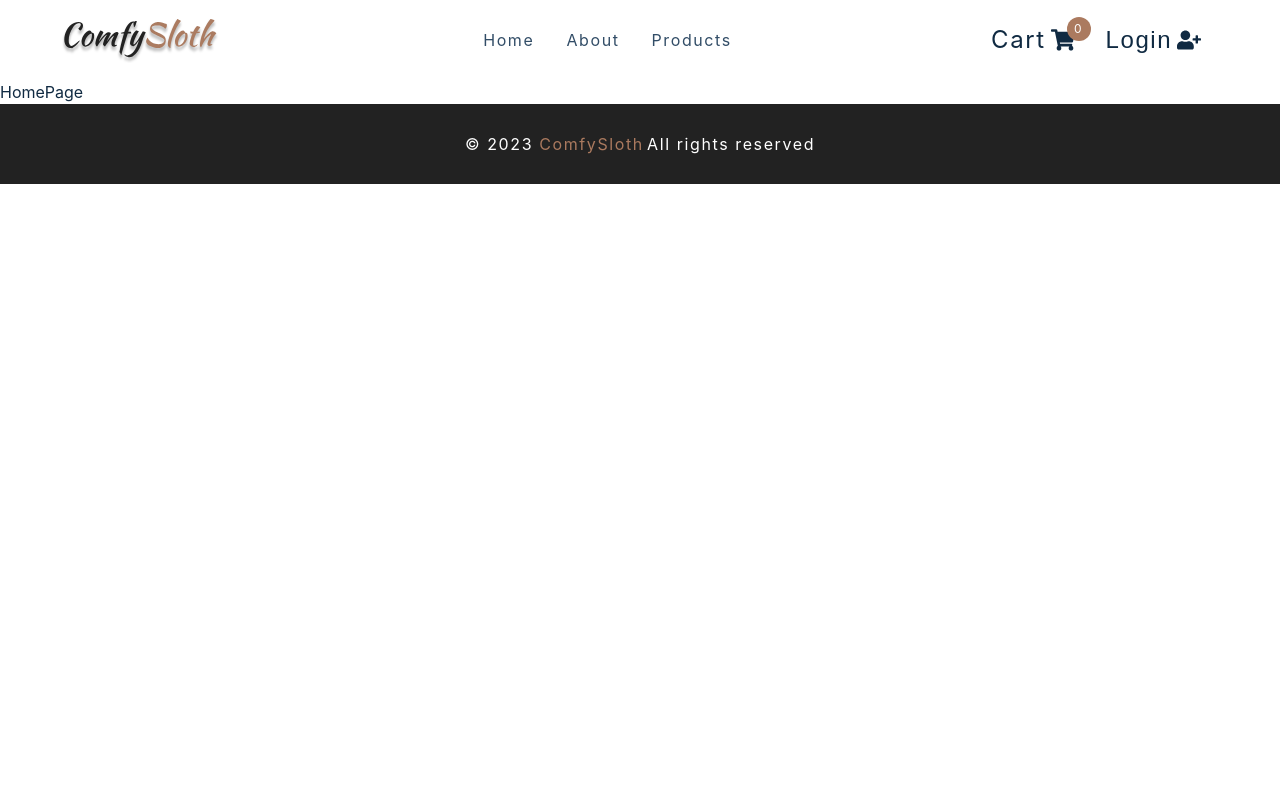
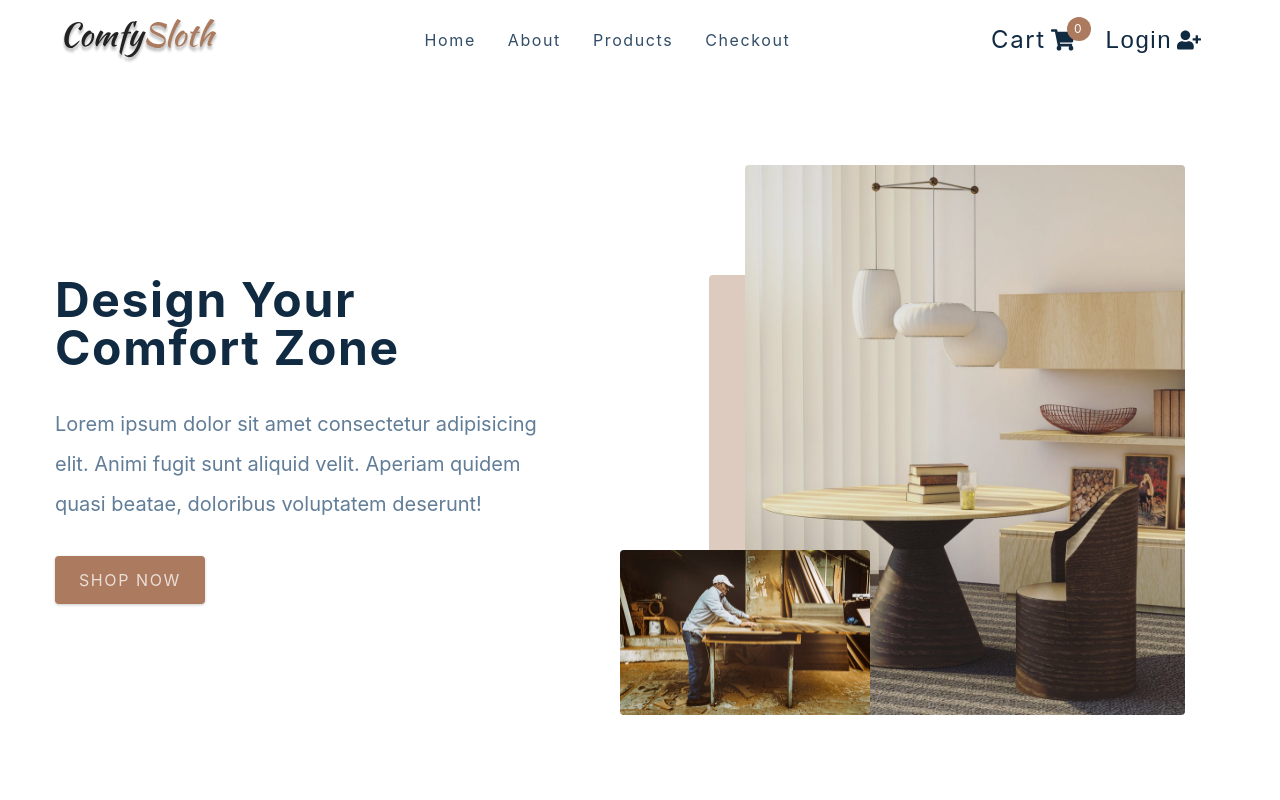
Before and after one commit to krsmanovic013/ecommerce-shop, a React (Create React App) app: page / in a window 1280 px wide. Shown: the top 800 px of the page. Built offline with nearby package versions, Linux system fonts and the light colour scheme.

Commit message:
homepage finished

```diff
--- a/src/components/Contact.jsx
+++ b/src/components/Contact.jsx
@@ -1,4 +1,95 @@
+import styled from "styled-components";
+
 const Contact = () => {
-  return <div>Contact</div>;
+  return (
+    <Wrapper>
+      <div className="section-center">
+        <h3>Join our newsletter and get 20% off</h3>
+        <div className="content">
+          <p>
+            Lorem, ipsum dolor sit amet consectetur adipisicing elit. Suscipit
+            perferendis, quaerat repellat eaque fugiat consequatur vel beatae
+            quis blanditiis voluptas.
+          </p>
+          <form className="contact-form">
+            <input
+              type="email"
+              className="form-input"
+              placeholder="enter email"
+            />
+            <button type="submit" className="submit-btn">
+              subscribe
+            </button>
+          </form>
+        </div>
+      </div>
+    </Wrapper>
+  );
 };
+
+const Wrapper = styled.section`
+  padding: 5rem 0;
+  h3 {
+    text-transform: none;
+  }
+  p {
+    line-height: 2;
+    max-width: 45em;
+    color: var(--clr-grey-5);
+  }
+  .contact-form {
+    width: 90vw;
+    max-width: 500px;
+    display: grid;
+    grid-template-columns: 1fr auto;
+  }
+
+  .form-input,
+  .submit-btn {
+    font-size: 1rem;
+    padding: 0.5rem 1rem;
+    border: 2px solid var(--clr-black);
+  }
+  .form-input {
+    border-right: none;
+    color: var(--clr-grey-3);
+    border-top-left-radius: var(--radius);
+    border-bottom-left-radius: var(--radius);
+  }
+  .submit-btn {
+    border-top-right-radius: var(--radius);
+    border-bottom-right-radius: var(--radius);
+  }
+  .form-input::placeholder {
+    color: var(--clr-black);
+    text-transform: capitalize;
+  }
+  .submit-btn {
+    background: var(--clr-primary-5);
+    text-transform: capitalize;
+    letter-spacing: var(--spacing);
+    cursor: pointer;
+    transition: var(--transition);
+    color: var(--clr-black);
+  }
+  .submit-btn:hover {
+    color: var(--clr-white);
+  }
+  @media (min-width: 992px) {
+    .content {
+      display: grid;
+      grid-template-columns: 1fr 1fr;
+      align-items: center;
+      gap: 8rem;
+      margin-top: 2rem;
+    }
+    p {
+      margin-bottom: 0;
+    }
+  }
+  @media (min-width: 1280px) {
+    padding: 15rem 0;
+  }
+`;
+
 export default Contact;
--- a/src/components/Hero.jsx
+++ b/src/components/Hero.jsx
@@ -1,4 +1,93 @@
+import styled from "styled-components";
+import { Link } from "react-router-dom";
+import heroBcg from "../assets/hero-bcg.jpeg";
+import heroBcg2 from "../assets/hero-bcg-2.jpeg";
+
 const Hero = () => {
-  return <div>Hero</div>;
+  return (
+    <Wrapper className="section-center">
+      <article className="content">
+        <h1>
+          design your <br />
+          comfort zone
+        </h1>
+        <p>
+          Lorem ipsum dolor sit amet consectetur adipisicing elit. Animi fugit
+          sunt aliquid velit. Aperiam quidem quasi beatae, doloribus voluptatem
+          deserunt!
+        </p>
+        <Link to="/products" className="btn hero-btn">
+          shop now
+        </Link>
+      </article>
+      <article className="img-container">
+        <img src={heroBcg} alt="hero" className="main-img" />
+        <img src={heroBcg2} alt="image" className="accent-img" />
+      </article>
+    </Wrapper>
+  );
 };
+
+const Wrapper = styled.section`
+  min-height: 60vh;
+  display: grid;
+  place-items: center;
+  .img-container {
+    display: none;
+  }
+
+  p {
+    line-height: 2;
+    max-width: 45em;
+    margin-bottom: 2rem;
+    color: var(--clr-grey-5);
+    font-size: 1rem;
+  }
+  @media (min-width: 992px) {
+    height: calc(100vh - 5rem);
+    grid-template-columns: 1fr 1fr;
+    gap: 8rem;
+    h1 {
+      margin-bottom: 2rem;
+    }
+    p {
+      font-size: 1.25rem;
+    }
+    .hero-btn {
+      padding: 0.75rem 1.5rem;
+      font-size: 1rem;
+    }
+    .img-container {
+      display: block;
+      position: relative;
+    }
+    .main-img {
+      width: 100%;
+      height: 550px;
+      position: relative;
+      border-radius: var(--radius);
+      display: block;
+      object-fit: cover;
+    }
+    .accent-img {
+      position: absolute;
+      bottom: 0;
+      left: 0;
+      width: 250px;
+      transform: translateX(-50%);
+      border-radius: var(--radius);
+    }
+    .img-container::before {
+      content: "";
+      position: absolute;
+      width: 10%;
+      height: 80%;
+      background: var(--clr-primary-9);
+      bottom: 0%;
+      left: -8%;
+      border-radius: var(--radius);
+    }
+  }
+`;
+
 export default Hero;
--- a/src/components/NavBar.jsx
+++ b/src/components/NavBar.jsx
@@ -30,6 +30,9 @@ const NavBar = () => {
               <Link to={url}>{text}</Link>
             </li>
           ))}
+          <li>
+            <Link to="checkout">checkout</Link>
+          </li>
         </ul>
         <CartButtons />
       </div>
--- a/src/components/PageHero.jsx
+++ b/src/components/PageHero.jsx
@@ -1,4 +1,34 @@
-const PageHero = () => {
-  return <div>PageHero</div>;
+import styled from "styled-components";
+import { Link } from "react-router-dom";
+
+const PageHero = ({ title }) => {
+  return (
+    <Wrapper>
+      <div className="section-center">
+        <h3>
+          <Link to="/">Home</Link>/ {title}
+        </h3>
+      </div>
+    </Wrapper>
+  );
 };
+
+const Wrapper = styled.section`
+  background: var(--clr-primary-10);
+  width: 100%;
+  min-height: 20vh;
+  display: flex;
+  align-items: center;
+
+  color: var(--clr-primary-1);
+  a {
+    color: var(--clr-primary-3);
+    padding: 0.5rem;
+    transition: var(--transition);
+  }
+  a:hover {
+    color: var(--clr-primary-1);
+  }
+`;
+
 export default PageHero;
--- a/src/components/Services.jsx
+++ b/src/components/Services.jsx
@@ -1,4 +1,97 @@
+import styled from "styled-components";
+import { services } from "../utils/constants";
+
 const Services = () => {
-  return <div>Services</div>;
+  return (
+    <Wrapper>
+      <div className="section-center">
+        <article className="header">
+          <h3>
+            custom furniture <br />
+            built only for you
+          </h3>
+          <p>
+            Lorem ipsum dolor sit amet consectetur adipisicing elit. Odit
+            ratione reprehenderit, magnam consectetur dolorum harum laborum
+            neque error. Possimus, itaque.
+          </p>
+        </article>
+        <div className="services-center">
+          {services.map((a) => (
+            <article key={a.id} className="service">
+              <span className="icon">{a.icon}</span>
+              <h4>{a.title}</h4>
+              <p>{a.text}</p>
+            </article>
+          ))}
+        </div>
+      </div>
+    </Wrapper>
+  );
 };
+
+const Wrapper = styled.section`
+  h3,
+  h4 {
+    color: var(--clr-primary-1);
+  }
+  padding: 5rem 0;
+
+  background: var(--clr-primary-10);
+
+  .header h3 {
+    margin-bottom: 2rem;
+  }
+  p {
+    margin-bottom: 0;
+    line-height: 1.8;
+    color: var(--clr-primary-3);
+  }
+  .services-center {
+    margin-top: 4rem;
+    display: grid;
+    gap: 2.5rem;
+  }
+  .service {
+    background: var(--clr-primary-7);
+    text-align: center;
+    padding: 2.5rem 2rem;
+    border-radius: var(--radius);
+    p {
+      color: var(--clr-primary-2);
+    }
+  }
+  span {
+    width: 4rem;
+    height: 4rem;
+    display: grid;
+    margin: 0 auto;
+    place-items: center;
+    margin-bottom: 1rem;
+    border-radius: 50%;
+    background: var(--clr-primary-10);
+    color: var(--clr-primary-1);
+    svg {
+      font-size: 2rem;
+    }
+  }
+  @media (min-width: 992px) {
+    .header {
+      display: grid;
+      grid-template-columns: 1fr 1fr;
+    }
+  }
+  @media (min-width: 576px) {
+    .services-center {
+      grid-template-columns: repeat(auto-fit, minmax(360px, 1fr));
+    }
+  }
+  @media (min-width: 1280px) {
+    padding: 0;
+    .section-center {
+      transform: translateY(5rem);
+    }
+  }
+`;
+
 export default Services;
--- a/src/pages/AboutPage.jsx
+++ b/src/pages/AboutPage.jsx
@@ -1,4 +1,58 @@
+import styled from "styled-components";
+import { PageHero } from "../components";
+import aboutImg from "../assets/hero-bcg.jpeg";
+
 const AboutPage = () => {
-  return <div>AboutPage</div>;
+  return (
+    <main>
+      <PageHero title="About" />
+      <Wrapper className="page section section-center">
+        <img src={aboutImg} alt="desk image" />
+        <article>
+          <div className="title">
+            <h2>our story</h2>
+            <div className="underline"></div>
+          </div>
+          <p>
+            Lorem ipsum dolor sit amet consectetur, adipisicing elit. Animi,
+            possimus delectus nobis omnis soluta nesciunt hic harum magni totam
+            autem cupiditate natus assumenda? Nisi blanditiis ipsum quis ratione
+            hic cum enim temporibus laboriosam amet recusandae culpa placeat, in
+            sunt ducimus officiis et optio corporis vel excepturi iusto iste!
+            Saepe, ut.
+          </p>
+        </article>
+      </Wrapper>
+    </main>
+  );
 };
+
+const Wrapper = styled.section`
+  display: grid;
+  gap: 4rem;
+  img {
+    width: 100%;
+    display: block;
+    border-radius: var(--radius);
+    height: 500px;
+    object-fit: cover;
+  }
+  p {
+    line-height: 2;
+    max-width: 45em;
+    margin: 0 auto;
+    margin-top: 2rem;
+    color: var(--clr-grey-5);
+  }
+  .title {
+    text-align: left;
+  }
+  .underline {
+    margin-left: 0;
+  }
+  @media (min-width: 992px) {
+    grid-template-columns: 1fr 1fr;
+  }
+`;
+
 export default AboutPage;
--- a/src/pages/CheckoutPage.jsx
+++ b/src/pages/CheckoutPage.jsx
@@ -1,4 +1,18 @@
+import styled from "styled-components";
+import { PageHero, StripeCheckout } from "../components";
+import { Link } from "react-router-dom";
+
 const CheckoutPage = () => {
-  return <div>CheckoutPage</div>;
+  return (
+    <main>
+      <PageHero title="checkout" />
+      <Wrapper className="page">
+        <h1>checkout here</h1>
+      </Wrapper>
+    </main>
+  );
 };
+
+const Wrapper = styled.div``;
+
 export default CheckoutPage;
--- a/src/pages/ErrorPage.jsx
+++ b/src/pages/ErrorPage.jsx
@@ -1,4 +1,33 @@
+import styled from "styled-components";
+import { Link } from "react-router-dom";
+
 const ErrorPage = () => {
-  return <div>ErrorPage</div>;
+  return (
+    <Wrapper className="page-100">
+      <section>
+        <h1>404</h1>
+        <h3>Sorry, the page you tried can't be found</h3>
+        <Link to="/" className="btn">
+          back home
+        </Link>
+      </section>
+    </Wrapper>
+  );
 };
+
+const Wrapper = styled.main`
+  background: var(--clr-primary-10);
+  display: flex;
+  justify-content: center;
+  align-items: center;
+  text-align: center;
+  h1 {
+    font-size: 10rem;
+  }
+  h3 {
+    text-transform: none;
+    margin-bottom: 2rem;
+  }
+`;
+
 export default ErrorPage;
--- a/src/pages/HomePage.jsx
+++ b/src/pages/HomePage.jsx
@@ -1,4 +1,12 @@
+import { FeaturedProducts, Hero, Services, Contact } from "../components";
 const HomePage = () => {
-  return <div>HomePage</div>;
+  return (
+    <main>
+      <Hero />
+      <FeaturedProducts />
+      <Services />
+      <Contact />
+    </main>
+  );
 };
 export default HomePage;
```
